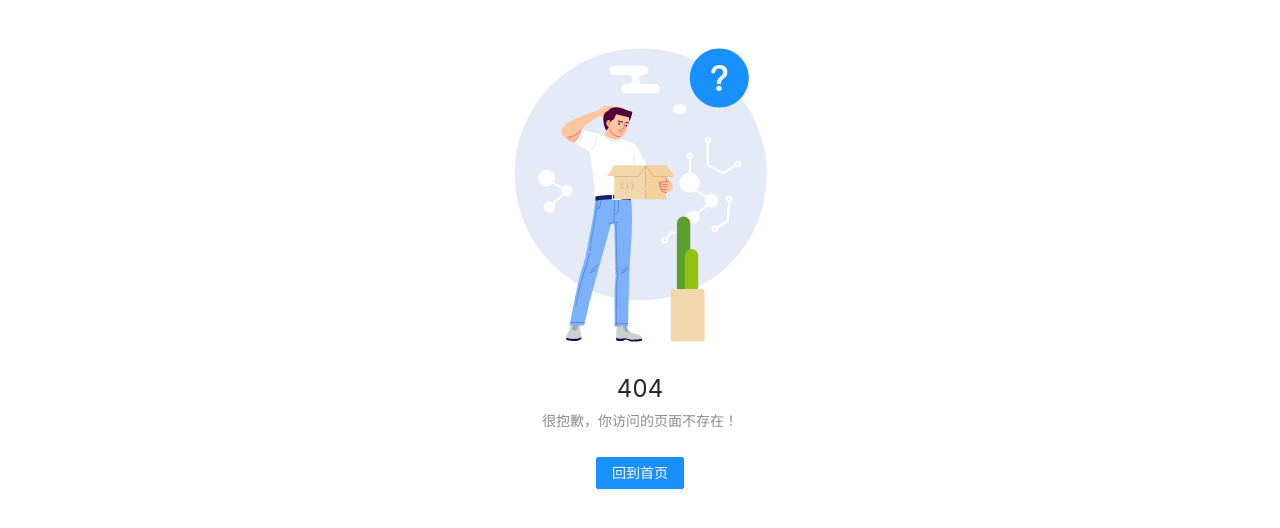
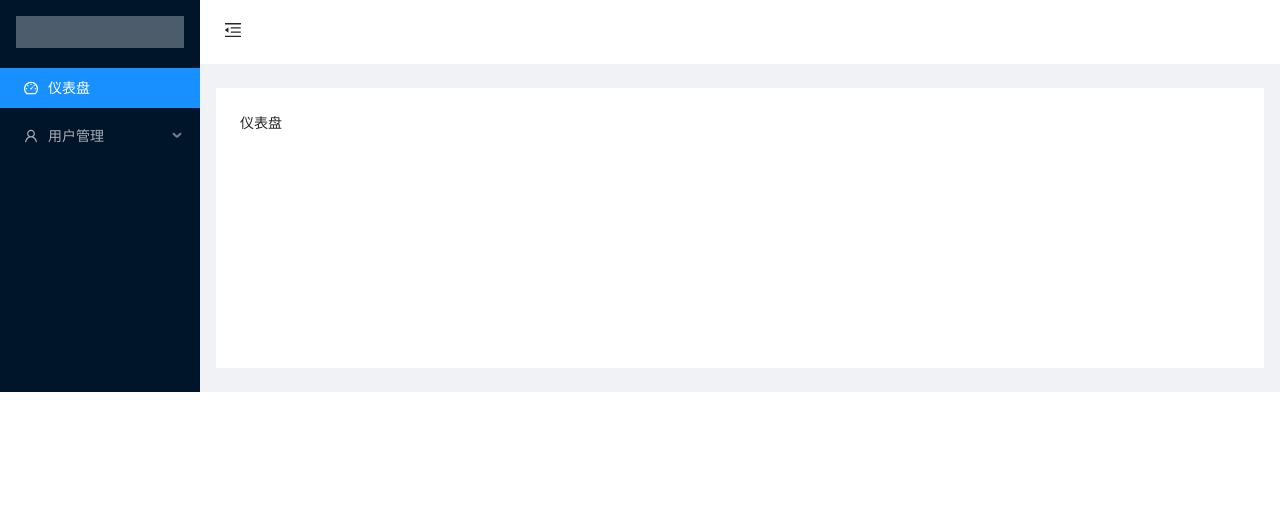
Before and after one commit to ganga1831745083/back-stage, a React app: page /admin/dashboard in a window 1280 px wide. Before the commit this address had no page. Shown: the top 528 px of the page. Built offline with nearby package versions, Linux system fonts and the light colour scheme.

Commit message:
优化路由

```diff
--- /dev/null
+++ b/src/componments/Applayout.less
@@ -0,0 +1,21 @@
+.ApplayoutBox{
+    .trigger {
+        padding: 0 24px;
+        font-size: 18px;
+        line-height: 64px;
+        cursor: pointer;
+        transition: color 0.3s;
+      }
+      .trigger:hover {
+        color: #1890ff;
+      }
+      .logo {
+        height: 32px;
+        margin: 16px;
+        background: rgba(255, 255, 255, 0.3);
+      }
+}
+
+.site-layout .site-layout-background {
+    background: #fff;
+}
--- /dev/null
+++ b/src/componments/Applayout.tsx
@@ -0,0 +1,41 @@
+import { Layout } from 'antd'
+import {
+    MenuUnfoldOutlined,
+    MenuFoldOutlined,
+} from '@ant-design/icons';
+import { Content, Header } from 'antd/lib/layout/layout'
+import Sider from 'antd/lib/layout/Sider'
+import React, { useState } from 'react'
+import LeftBar from './LeftBar';
+import './Applayout.less'
+
+const Applayout: React.FC<any> = (props) => {
+    const [flag, setFlag] = useState<boolean>(false)
+    return (
+        <Layout className='ant-layout-has-sider ApplayoutBox'>
+            <Sider trigger={null} collapsible collapsed={flag}>
+                <div className="logo" />
+                <LeftBar />
+            </Sider>
+            <Layout className="site-layout">
+                <Header className="site-layout-background" style={{ padding: 0 }}>
+                    {React.createElement(flag ? MenuUnfoldOutlined : MenuFoldOutlined, {
+                        className: 'trigger',
+                        onClick: () => { setFlag(!flag) },
+                    })}
+                </Header>
+                <Content
+                    className="site-layout-background"
+                    style={{
+                        margin: '24px 16px',
+                        padding: 24,
+                        minHeight: 280,
+                    }}
+                >
+                    {props.children}
+                </Content>
+            </Layout>
+        </Layout>
+    )
+}
+export default Applayout
--- /dev/null
+++ b/src/componments/LeftBar.tsx
@@ -0,0 +1,35 @@
+import { Menu } from 'antd';
+import React from 'react'
+import { Link } from 'react-router-dom';
+import { AuthRouter } from '../router';
+import SubMenu from 'antd/lib/menu/SubMenu';
+
+const LeftBar: React.FC<any> = (props) => {
+    return (
+        <Menu theme="dark" mode="inline" defaultSelectedKeys={[AuthRouter[0].key]}>
+            {AuthRouter.map(r => {
+                if (r.routes) {
+                    return (
+                        <SubMenu key={r.key} icon={r.icon} title={r.title}>
+                            {r.routes.map((list) => {
+                                return(
+                                    <Menu.Item key={list.key} icon={r.icon}>
+                                        <Link to={list.path}>{list.title}</Link>
+                                    </Menu.Item>
+                                )
+                            })}
+                        </SubMenu>
+                    )
+                } else {
+                    return (
+                        <Menu.Item key={r.key} icon={r.icon}>
+                            <Link to={r.path}>{r.title}</Link>
+                        </Menu.Item>
+                    )
+                }
+            })}
+        </Menu>
+    )
+}
+
+export default LeftBar;
--- a/src/componments/View.tsx
+++ b/src/componments/View.tsx
@@ -1,22 +1,47 @@
-import React, { Suspense, useEffect } from 'react';
+import React, { Suspense, useEffect , useState } from 'react';
 import {
     BrowserRouter as Router,
     Switch,
     Route,
-    Link
+    Redirect
 } from 'react-router-dom'
-import router from '../router';
+import { AuthRouter, unAuthRouter ,IRouter} from '../router';
+import Applayout from '../componments/Applayout'
+
+
 
 const View: React.FC<any> = (props) => {
+    const [ary,setAry] = useState<IRouter[]>(AuthRouter)
     useEffect(() => {
-        console.log(router);
-
+        //扁平化数组
+        let Temporary:any = AuthRouter
+        Temporary = flatten(Temporary)
+        setAry([...Temporary])
     }, [])
+    function flatten(item: IRouter[]){
+        let ary:IRouter[] = []
+        item.map((i:IRouter)=>{
+            if(i.routes){
+               i.routes.map((r:IRouter)=>{
+                   ary.push(r)
+               })
+            }else{
+                ary.push(i)
+            }
+        })
+        return ary
+    }
     return (
         <>
             <Suspense fallback={<></>}>
                 <Router>
-                    {router.map(r => {
+                    <Switch>
+                        <Route path={'/'} exact>
+                            <Redirect to={'/admin/dashboard'}></Redirect>
+                        </Route>
+                        <Route path='/admin'>
+                            <Applayout>
+                                {ary.map(r => {
                                     return (
                                         <Route
                                             path={r.path}
@@ -26,8 +51,24 @@ const View: React.FC<any> = (props) => {
                                             {r.component}
                                         </Route>
                                     )
+                                })}
+                            </Applayout>
+                        </Route>
+                        <Switch>
+                            {unAuthRouter.map(r => {
+                                return (
 
+                                    <Route
+                                        path={r.path}
+                                        key={r.key}
+                                        exact={r.exact}
+                                    >
+                                        {r.component}
+                                    </Route>
+                                )
                             })}
+                        </Switch>
+                    </Switch>
                 </Router>
             </Suspense>
         </>
--- /dev/null
+++ b/src/pages/index/Dashboard.tsx
@@ -0,0 +1,10 @@
+import React from 'react'
+
+const Dashboard:React.FC<any>=(props)=>{
+    return(
+        <>
+        仪表盘
+        </>
+    )
+}
+export default Dashboard;
--- a/src/pages/register/Register.tsx
+++ b/src/pages/register/Register.tsx
@@ -36,6 +36,7 @@ const Register: React.FC<any> = (props) => {
                     name='password'
                     rules={[
                         {
+                            required:true,
                             type: 'string',
                             //动态验证
                             validator: (rule, value) => {
@@ -53,6 +54,7 @@ const Register: React.FC<any> = (props) => {
                     label='手机号'
                     name='tel'
                     rules={[{
+                        required:true,
                         validator:(rule,value)=>{
                             let regu = /^1[3|4|5|7|8][0-9]\d{8}$/
                             if (value == undefined ||regu.test(value)) {
--- a/src/pages/register/register.less
+++ b/src/pages/register/register.less
@@ -0,0 +1,15 @@
+.register-box{
+    background:url('../../static/images/bg.png') no-repeat;
+    background-size: cover;
+    overflow: hidden;
+    width: 100%;
+    min-height: 100vh;
+    position: relitive;
+    .form-box{
+        position: absolute;
+        left:50%;
+        margin-top: 35vh;
+        margin-left: -300px;
+        width: 500px;
+    }
+}
--- /dev/null
+++ b/src/pages/user/UserList.tsx
@@ -0,0 +1,10 @@
+import React from 'react'
+
+const UserList:React.FC<any>=(any)=>{
+    return (
+        <>
+        用户列表
+        </>
+    )
+}
+export default UserList;
--- a/src/router/index.tsx
+++ b/src/router/index.tsx
@@ -1,18 +1,51 @@
 import React, { lazy, ReactNode } from 'react';
-
+import {
+    DashboardOutlined,
+    UserOutlined,
+} from '@ant-design/icons';
 const Login = lazy(()=>import('../pages/login/Login'))
 const Register = lazy(()=>import('../pages/register/Register'))
 const Page404 = lazy(()=>import('../pages/Page404'))
-interface IRouter{
+const Dashboard = lazy(()=>import('../pages/index/Dashboard'))
+const UserList = lazy(()=>import('../pages/user/UserList'))
+
+export interface IRouter{
     title:string,
     path:string,
     key:string,
-    exact:boolean,
-    component:ReactNode
-    children?:IRouter[]
+    exact?:boolean,
+    component?:ReactNode
+    routes?:IRouter[],
+    icon?: ReactNode
 }
-
-const router:IRouter[]=[
+//认证后可见的页面
+export const AuthRouter:IRouter[]=[
+    {
+        exact:true,
+        path:'/admin/dashboard',
+        title:'仪表盘',
+        key:'dashboard',
+        icon: <DashboardOutlined/>,
+        component:<Dashboard/>
+    },
+    {
+        exact:true,
+        path:'/admin/user',
+        title:'用户管理',
+        key:'user',
+        icon: <UserOutlined />,
+        routes:[{
+            exact:true,
+            path:'/admin/user/list',
+            title:'用户列表',
+            key:'userlist',
+            icon: <UserOutlined />,
+            component:<UserList/>,
+        }]
+    }
+]
+//一直可见的页面
+export const unAuthRouter:IRouter[]=[
     {
         exact:true,
         path:'/login',
@@ -28,11 +61,9 @@ const router:IRouter[]=[
         component:<Register/>
     },
     {
-        exact:true,
         path:'*',
         title:'404',
         key:'404',
         component:<Page404/>
     }
 ]
-export default router
```
Also changed, not shown: src/utils/storage.ts (line endings or trailing spaces). Lines whose indentation alone changed are shown as unchanged.
